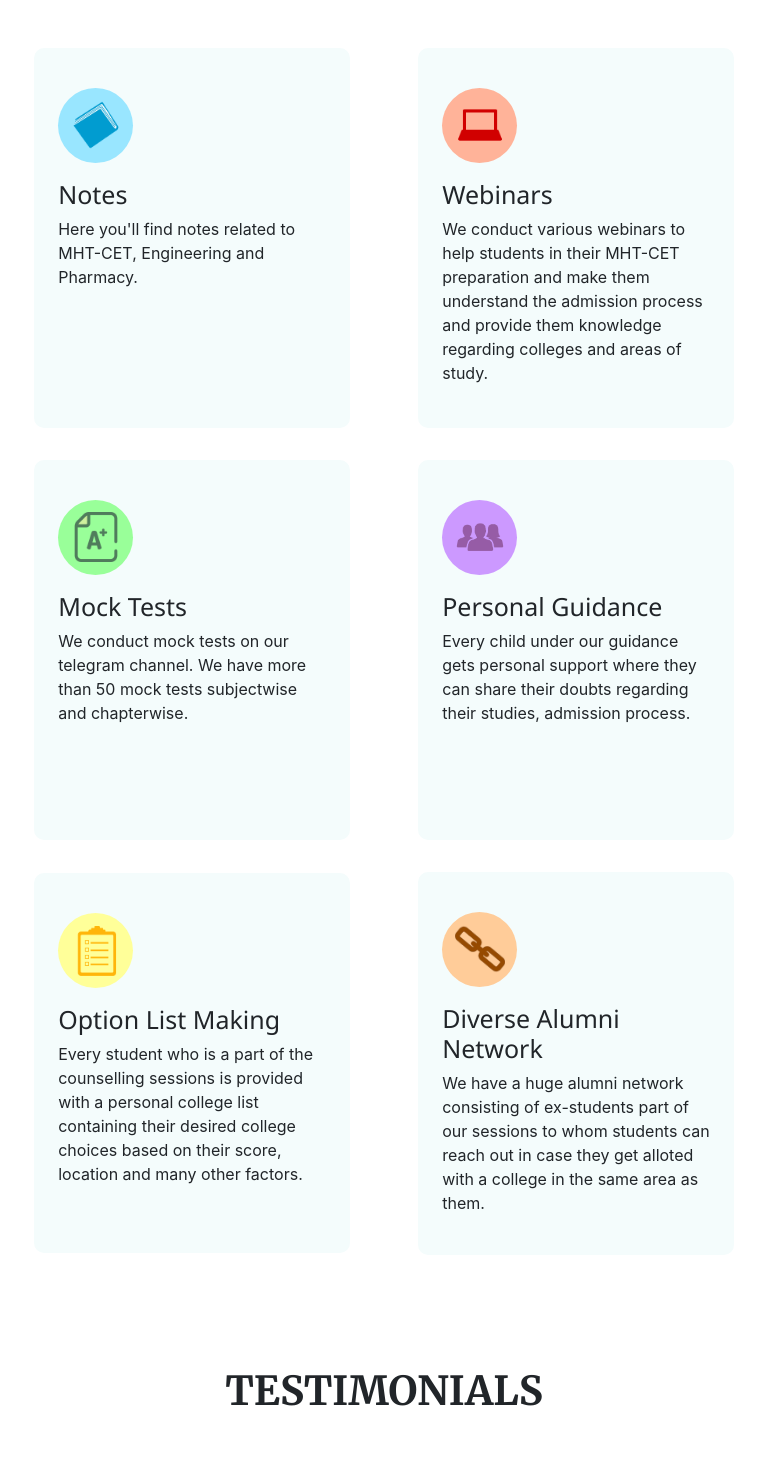
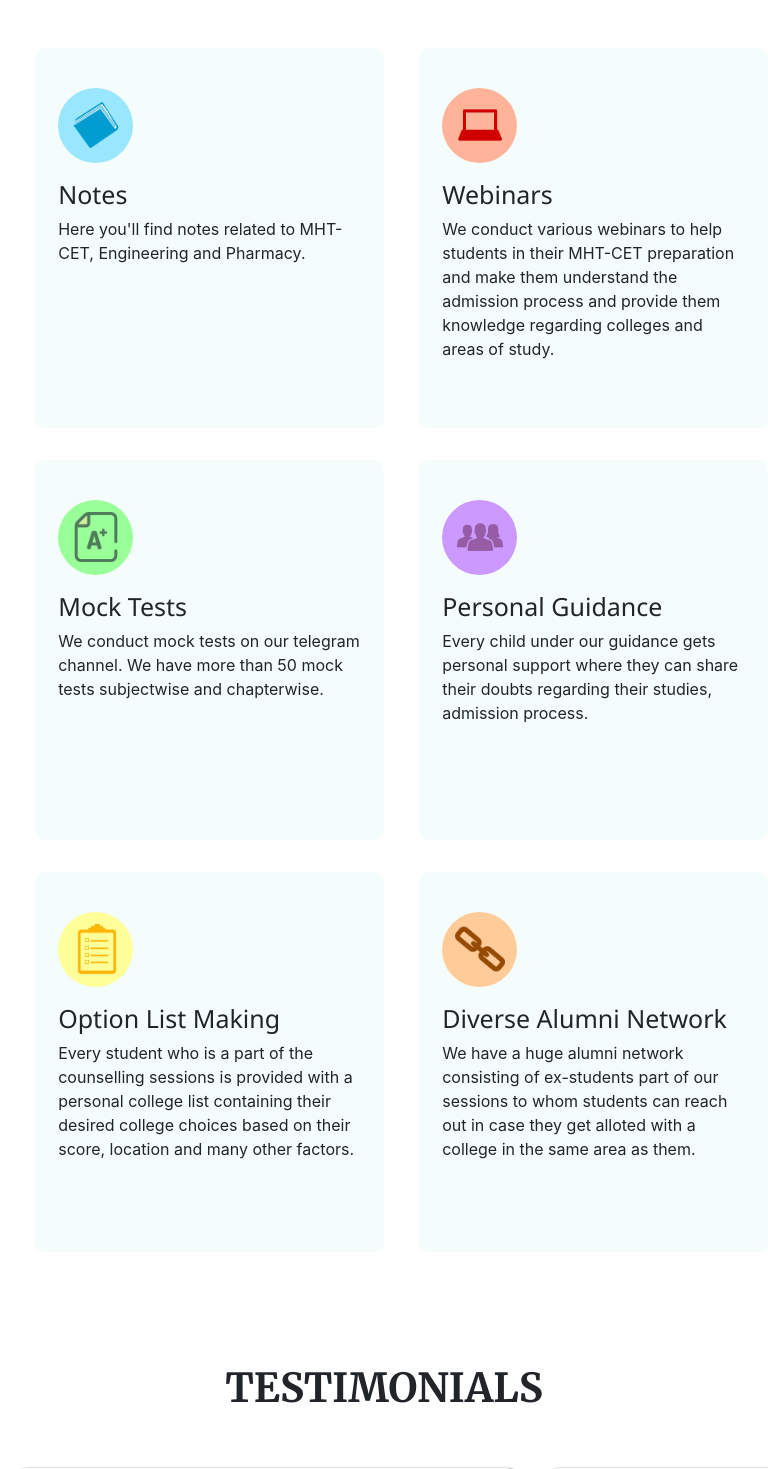
Before and after one commit to Sharath1036/swiftundergrads, a Django app: page / in a window 768 px wide. Shown: the part 1062-2531 px from the top of the page. Run offline with Django 4.2, Linux system fonts and the light colour scheme.

Commit message:
modified desktop responsiveness

```diff
--- a/static/css/responsive.css
+++ b/static/css/responsive.css
@@ -116,6 +116,10 @@
       min-height: 380px;
     }
 
+    .card {
+      min-width: 350px;
+    }
+
     h6 {
       text-align: left;
       font-size: 23px;
```
